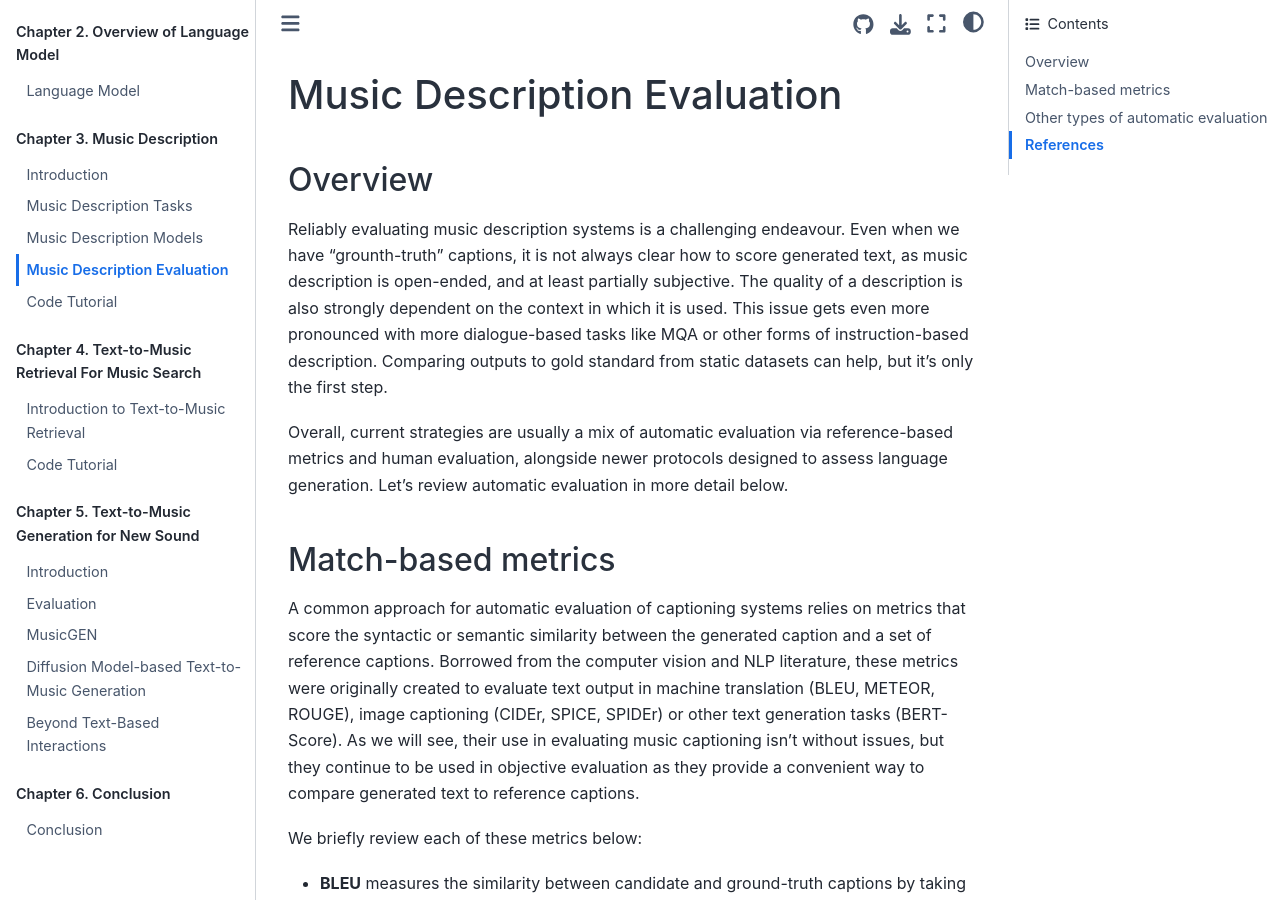
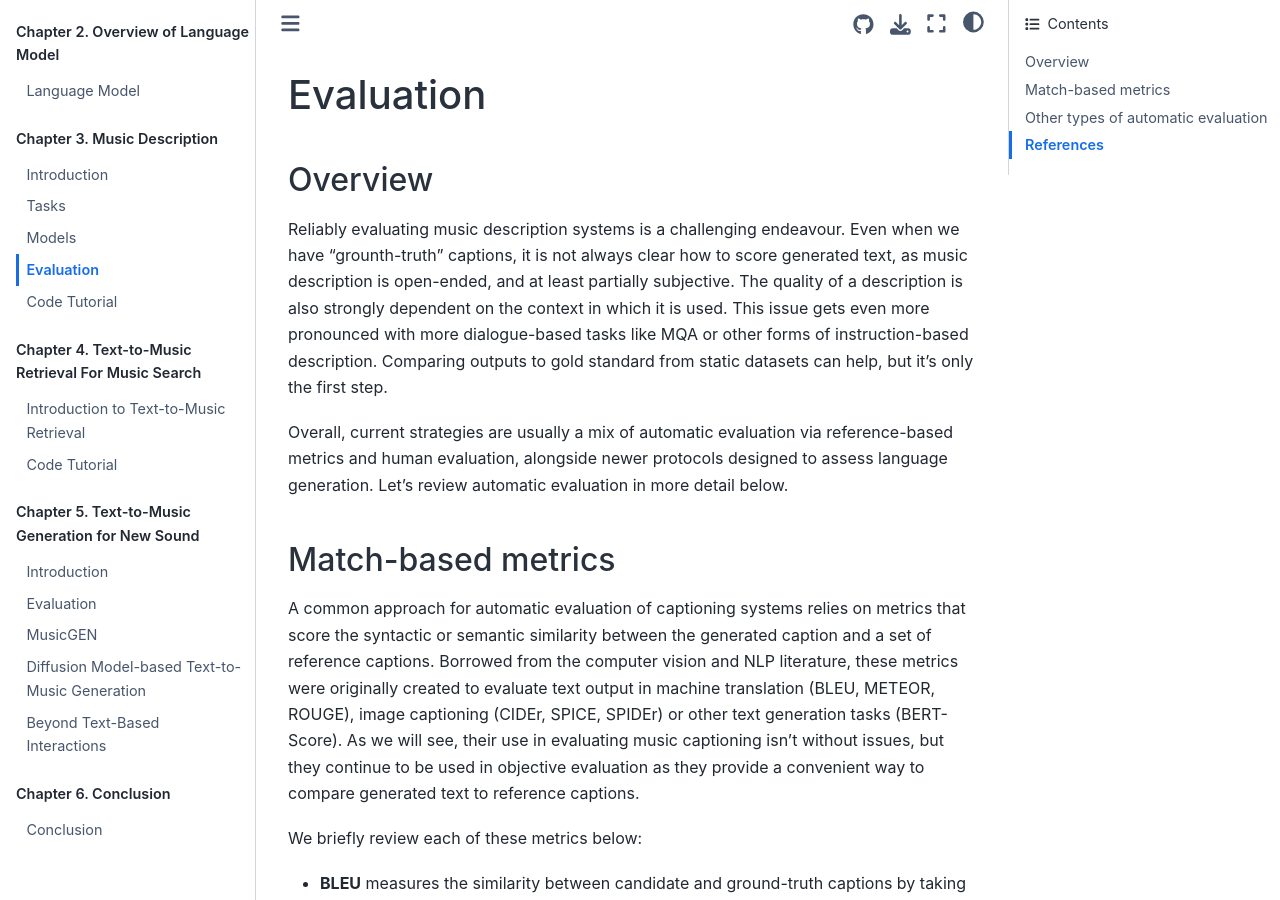
Before and after one commit to mulab-mir/music-language-tutorial, a Jupyter Book: the page built from book/description/evaluation.md, in a window 1280 px wide and 900 px high. Built offline with Jupyter Book 1.0.4 settings and Sphinx 7.4.7 and the Sphinx Book theme 1.1.4, drawn with Linux system fonts in a browser that asks for light colours; pages that are not in the unit, such as notebooks, are missing from menus; cross-references to code outside the pages are shown as plain code; some of the changed text lies outside the part shown.

Commit message:
fix section titles and remove wip

````diff
--- a/book/description/evaluation.md
+++ b/book/description/evaluation.md
@@ -1,5 +1,5 @@
 (description_evaluation)=
-# Music Description Evaluation
+# Evaluation
 
 ## Overview
 Reliably evaluating music description systems is a challenging endeavour. Even when we have "grounth-truth" captions, it is not always clear how to score generated text, as music description is open-ended, and at least partially subjective. The quality of a description is also strongly dependent on the context in which it is used. This issue gets even more pronounced with more dialogue-based tasks like MQA or other forms of instruction-based description.
@@ -27,7 +27,6 @@ We briefly review each of these metrics below:
 * **BERT-Score** also computes the similarity between tokens in a generated sentence and tokens in the ground-truth text, but does so using contextual embeddings obtained from a pre-trained BERT model instead of exact matches, resulting in a higher correlation with human judgements.
 
 ## Other types of automatic evaluation
-🚧
 * Multiple-choice question answering: MuChoMusic {cite}`weck_muchomusic_2024`
 * Other benchmarks: OpenMU {cite}`zhao_openmu_2024`
 * LLM-as-a-judge
--- a/book/description/tasks.md
+++ b/book/description/tasks.md
@@ -1,5 +1,5 @@
 (description_tasks)=
-# Music Description Tasks
+# Tasks
 As we've established, music description encompasses multiple different tasks.
 Let's now look at each of these in more detail, going from those that give the simplest form of output (a categorical label) to those that produce more complex, natural language-based outputs. Through this, we also review some of the history of deep learning-based AMU systems.
 
@@ -91,8 +91,6 @@ align: center
 ---
 ```
 
-🚧
-
 ## References
 
 ```{bibliography}
````
Also changed, not shown: book/description/models.md (+1 -8 lines).
